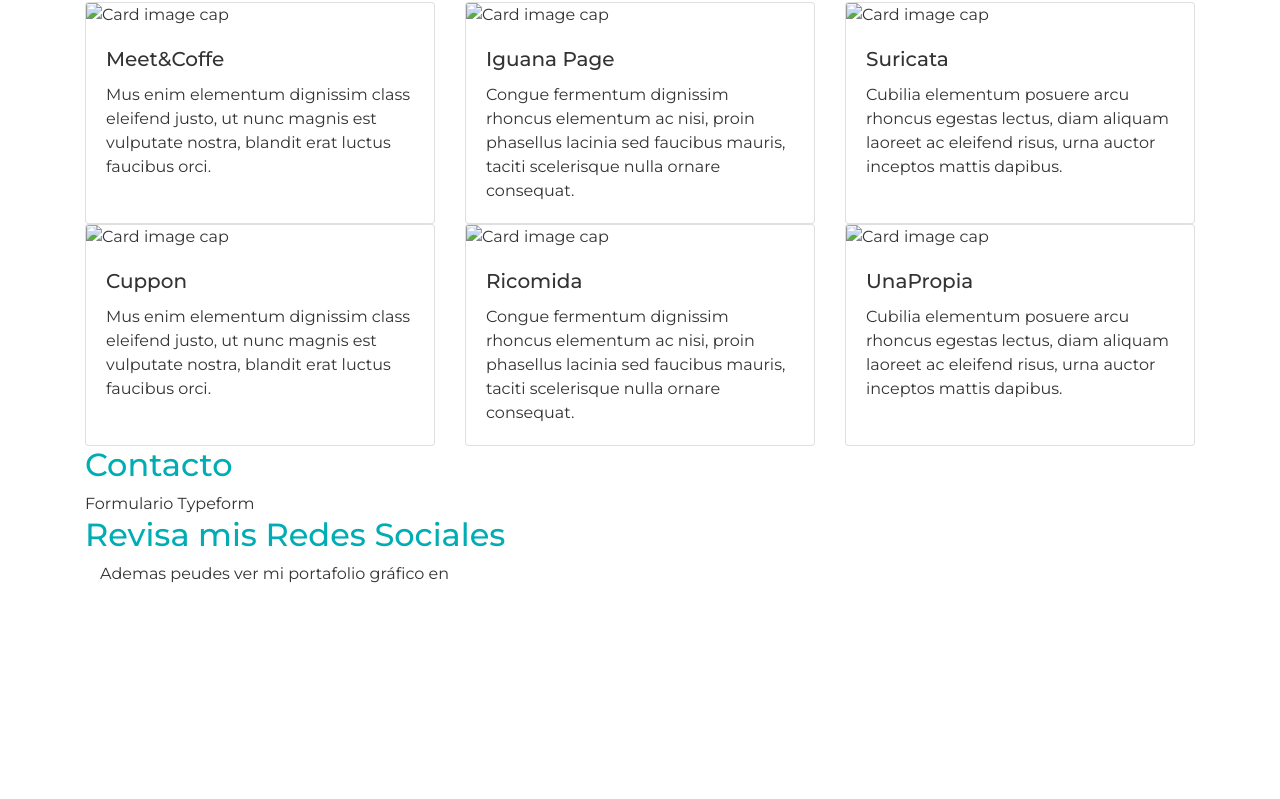
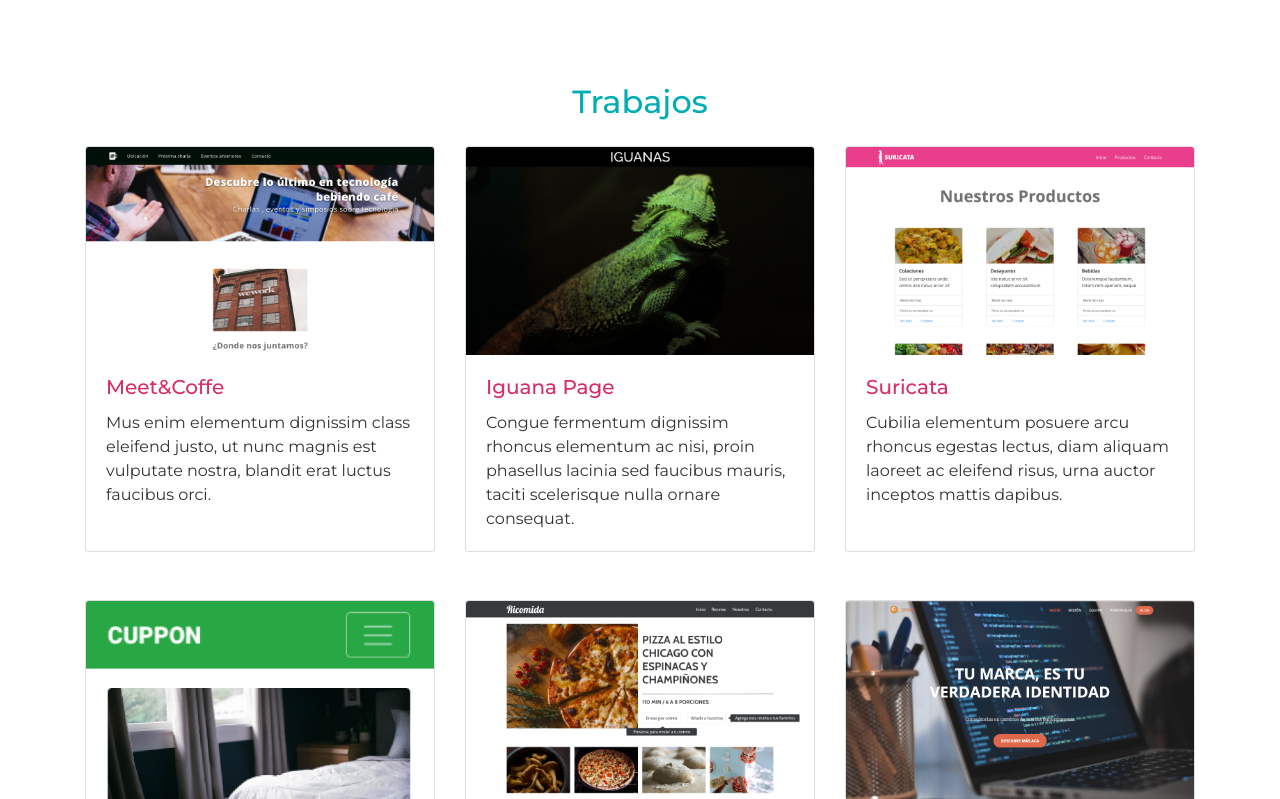
Before and after one commit to ColetteThumalaRojas/Prueba-Portafolio, a plain HTML site: page index.html in a window 1280 px wide. Shown: the part 688-1487 px from the top of the page. Before the commit the page ends 1290 px from the top, so only its background shows below. Drawn offline with nearby package versions, Linux system fonts and the light colour scheme; a script that the page names is missing.

Commit message:
Formulario

```diff
--- a/assets/css/style.css
+++ b/assets/css/style.css
@@ -7,8 +7,16 @@ body{
 h2{
   font-weight: 500;
   color: #00adb4;
+  text-align: center;
 }
-
+h5{
+  color: #D62C68;
+  font-weight: 500;
+}
+.bgfuchia{
+  background-color:  #D62C68;
+  color: white;
+}
 .fuchia{
   color: #D62C68;
   font-weight: 700;
--- a/index.html
+++ b/index.html
@@ -62,7 +62,7 @@
     </section>
 
     <section class="container my-5">
-      <h2>Acerca de Mi</h2>
+      <h2 class="pt-3 pb-3">Acerca de Mi</h2>
       <div class="row">
         <div class="col-sm-12 col-md-6">
           <p><span class="fuchia">Esudie Diseño Gráfico en el Instituto Profesional Duoc UC, Sede San Carlos de
@@ -76,7 +76,7 @@
     </section>
 
     <section class="container py-5">
-      <h2>Conocimientos</h2>
+      <h2 class="pt-3 pb-3">Conocimientos</h2>
       <div class="row">
         <div class="col-sm-12 col-md-4">
           <img src="" alt="ImgCorporativo">
@@ -94,25 +94,25 @@
       </div>
     </section>
 
-<section class="container ">
-      <h2>Trabajos</h2>
+<section class="container py-5 ">
+      <h2 class="pt-3 pb-3">Trabajos</h2>
   <div class="card-deck">
   <div class="card">
-    <img class="card-img-top" src="" alt="Card image cap">
+    <img class="card-img-top" src="assets\img\meet_coffee.png" alt="Meet&Coffe">
     <div class="card-body">
       <h5 class="card-title">Meet&Coffe</h5>
       <p class="card-text">Mus enim elementum dignissim class eleifend justo, ut nunc magnis est vulputate nostra, blandit erat luctus faucibus orci.</p>
     </div>
   </div>
   <div class="card">
-    <img class="card-img-top" src="" alt="Card image cap">
+    <img class="card-img-top" src="assets\img\iguana_page.png" alt="IguanaPage">
     <div class="card-body">
       <h5 class="card-title">Iguana Page</h5>
       <p class="card-text">Congue fermentum dignissim rhoncus elementum ac nisi, proin phasellus lacinia sed faucibus mauris, taciti scelerisque nulla ornare consequat.</p>
     </div>
   </div>
   <div class="card">
-    <img class="card-img-top" src="" alt="Card image cap">
+    <img class="card-img-top" src="assets\img\suricata.png" alt="suricata">
     <div class="card-body">
       <h5 class="card-title">Suricata</h5>
       <p class="card-text">Cubilia elementum posuere arcu rhoncus egestas lectus, diam aliquam laoreet ac eleifend risus, urna auctor inceptos mattis dapibus.</p>
@@ -121,26 +121,26 @@
 </div>
 </section>
 
-<section class="container ">
+<section class="container  pb-5">
   <div class="card-deck">
   <div class="card">
-    <img class="card-img-top" src="" alt="Card image cap">
+    <img class="card-img-top" src="assets\img\cuppon.png" alt="Cuppon">
     <div class="card-body">
       <h5 class="card-title">Cuppon</h5>
       <p class="card-text">Mus enim elementum dignissim class eleifend justo, ut nunc magnis est vulputate nostra, blandit erat luctus faucibus orci.</p>
     </div>
   </div>
   <div class="card">
-    <img class="card-img-top" src="" alt="Card image cap">
+    <img class="card-img-top" src="assets\img\ricomida.png" alt="Ricomida">
     <div class="card-body">
       <h5 class="card-title">Ricomida</h5>
       <p class="card-text">Congue fermentum dignissim rhoncus elementum ac nisi, proin phasellus lacinia sed faucibus mauris, taciti scelerisque nulla ornare consequat.</p>
     </div>
   </div>
   <div class="card">
-    <img class="card-img-top" src="a" alt="Card image cap">
+    <img class="card-img-top" src="assets\img\dmark.png" alt="Dmark">
     <div class="card-body">
-      <h5 class="card-title">UnaPropia</h5>
+      <h5 class="card-title">DMark</h5>
       <p class="card-text">Cubilia elementum posuere arcu rhoncus egestas lectus, diam aliquam laoreet ac eleifend risus, urna auctor inceptos mattis dapibus.</p>
     </div>
   </div>
@@ -148,17 +148,14 @@
 </section>
 
 <section class="container">
-  <h2>Contacto</h2>
-  Formulario Typeform
-  </section>
+  <h2 class="pt-3 pb-3">Contacto</h2>
+  <div class="typeform-widget" data-url="https://colettethumala.typeform.com/to/ZaXHTr" style="width: 100%; height: 500px;"></div> <script> (function() { var qs,js,q,s,d=document, gi=d.getElementById, ce=d.createElement, gt=d.getElementsByTagName, id="typef_orm", b="https://embed.typeform.com/"; if(!gi.call(d,id)) { js=ce.call(d,"script"); js.id=id; js.src=b+"embed.js"; q=gt.call(d,"script")[0]; q.parentNode.insertBefore(js,q) } })() </script> <div style="font-family: Sans-Serif;font-size: 12px;color: #999;opacity: 0.5; padding-top: 5px;"> powered by <a href="https://admin.typeform.com/signup?utm_campaign=ZaXHTr&utm_source=typeform.com-01E7E8EPSX80JHKSCXRE092S2A-free&utm_medium=typeform&utm_content=typeform-embedded-poweredbytypeform&utm_term=ES" style="color: #999" target="_blank">Typeform</a> </div>
 
-  <footer class="container">
-    <h2>Revisa mis Redes Sociales</h2>
+</section>
 
-    <div class="container">
-      <p>Ademas peudes ver mi portafolio gráfico en </p>
 
-    </div>
+
+
   </footer>
 
 
```
Also changed, not shown: assets/img/cuppon.png (added), assets/img/dmark.png (added), assets/img/iguana_page.png (added), assets/img/meet_coffee.png (added), assets/img/ricomida.png (added), assets/img/suricata.png (added).
